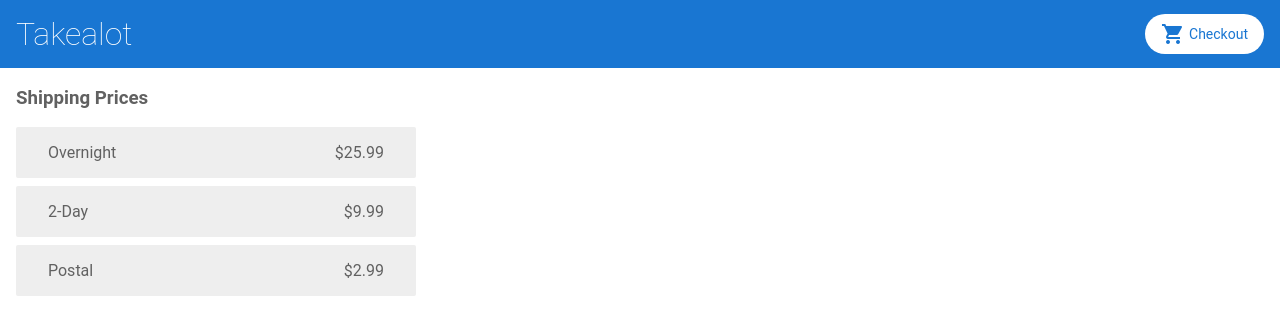
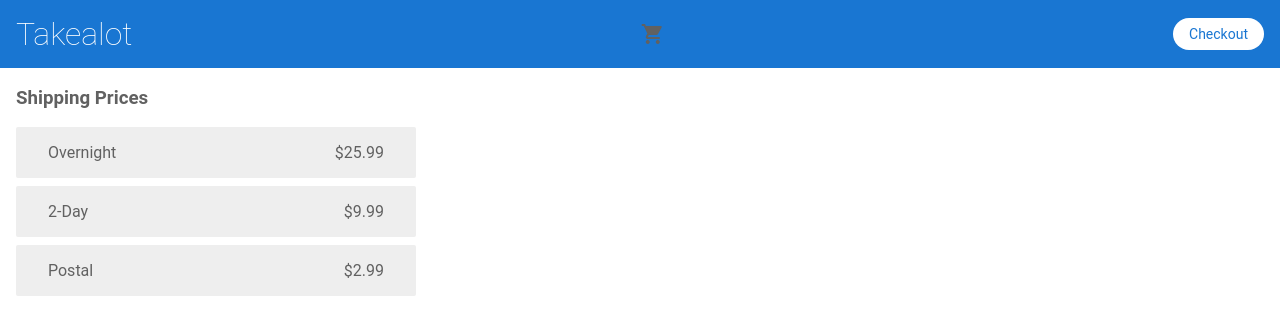
Before and after one commit to 19088265/angular-tutorial, an Angular app: page /shipping in a window 1280 px wide. Shown: the top 334 px of the page. Built offline with nearby package versions, Linux system fonts and the light colour scheme.

Commit message:
4 files modified

```diff
--- a/src/app/top-bar/top-bar.component.html
+++ b/src/app/top-bar/top-bar.component.html
@@ -1,9 +1,14 @@
-<a [routerLink]="['/']">
+<a [routerLink]="['/']" id="home" (click)="home()">
   <h1>Takealot</h1>
 </a>
 
-<a routerLink="/cart" class="button fancy-button" id="btnCheck"  (click)="checkout()"
-  ><i class="material-icons" id="cartIcon">shopping_cart</i>Checkout</a
+<i class="material-icons" id="cartIcon">shopping_cart</i>
+<a
+  routerLink="/cart"
+  class="button fancy-button"
+  id="btnCheck"
+  (click)="checkout()"
+  >Checkout</a
 >
 
 <!--
--- a/src/app/top-bar/top-bar.component.ts
+++ b/src/app/top-bar/top-bar.component.ts
@@ -16,6 +16,16 @@
     checkBtn.style.width = '40px';
     cartIcon.style.marginLeft = '-70%';
   }
+
+  //Home button click
+  home() {
+    const homeLogo = document.querySelector('#home') as HTMLDivElement;
+    const checkBtn = document.querySelector('#btnCheck') as HTMLDivElement;
+    const cartIcon = document.querySelector('#cartIcon') as HTMLDivElement;
+
+    checkBtn.style.width = 'initial';
+    cartIcon.style.marginLeft = 'initial';
+  }
 }
 
 /*
--- a/src/index.html
+++ b/src/index.html
@@ -2,7 +2,7 @@
 <html lang="en">
   <head>
     <meta charset="utf-8" />
-    <title>Angular Tutorial</title>
+    <title>Takelot Store</title>
     <base href="/" />
 
     <meta name="viewport" content="width=device-width, initial-scale=1" />
--- a/src/styles.css
+++ b/src/styles.css
@@ -10,6 +10,10 @@
 
 body {
   margin: 0;
+}
+
+body::-webkit-scrollbar {
+  display: none;
 }
 
 .container {
@@ -55,7 +59,7 @@
 /* Checkout button animation code */
 @keyframes checkoutHover {
   0% {
-    width: 20%;
+    width: 5%;
   }
   25% {
     width: -20%;
@@ -73,8 +77,8 @@
 
 #btnCheck:active {
   animation-name: checkoutHover;
-  animation-timing-function: cubic-bezier(0.075, 0.82, 0.165, 1);
-  animation-duration: 250ms;
+  animation-timing-function: cubic-bezier(0.165, 0.84, 0.44, 1);
+  animation-duration: 1000ms;
   width: 40px;
 }
 
@@ -88,6 +92,8 @@
   transition-duration: 0ms;
   transition-timing-function: cubic-bezier(0.175, 0.885, 0.32, 1.275);
 }
+
+/* Home button click */
 
 /* Input */
 
```
